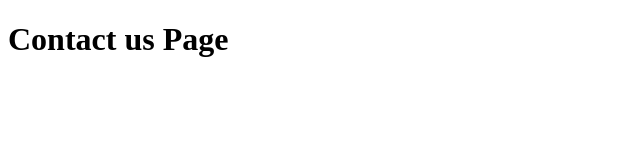
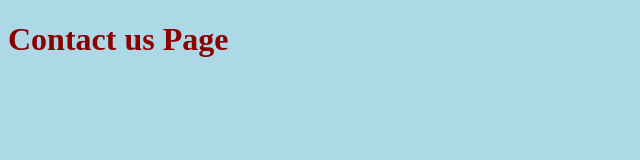
Before and after one commit to Profsain/first-web-app, a plain HTML site: page pages/contact.html in a window 1280 px wide. Shown: the whole page, without its empty margins (0-640 px from the left). Drawn offline with Linux system fonts and the light colour scheme.

Commit message:
style contact page

```diff
--- a/pages/contact.html
+++ b/pages/contact.html
@@ -3,9 +3,10 @@
 <head>
     <meta charset="UTF-8">
     <meta name="viewport" content="width=device-width, initial-scale=1.0">
+    <link rel="stylesheet" href="../styles/style.css">
     <title>Contact us</title>
 </head>
-<body>
-    <h1>Contact us Page</h1>
+<body id="main">
+    <h1 class="title">Contact us Page</h1>
 </body>
 </html>
--- a/styles/style.css
+++ b/styles/style.css
@@ -11,3 +11,7 @@ body {
     font-size: 3em;
     color: darkblue;
 }
+
+#main {
+    background-color: lightblue;
+}
```
